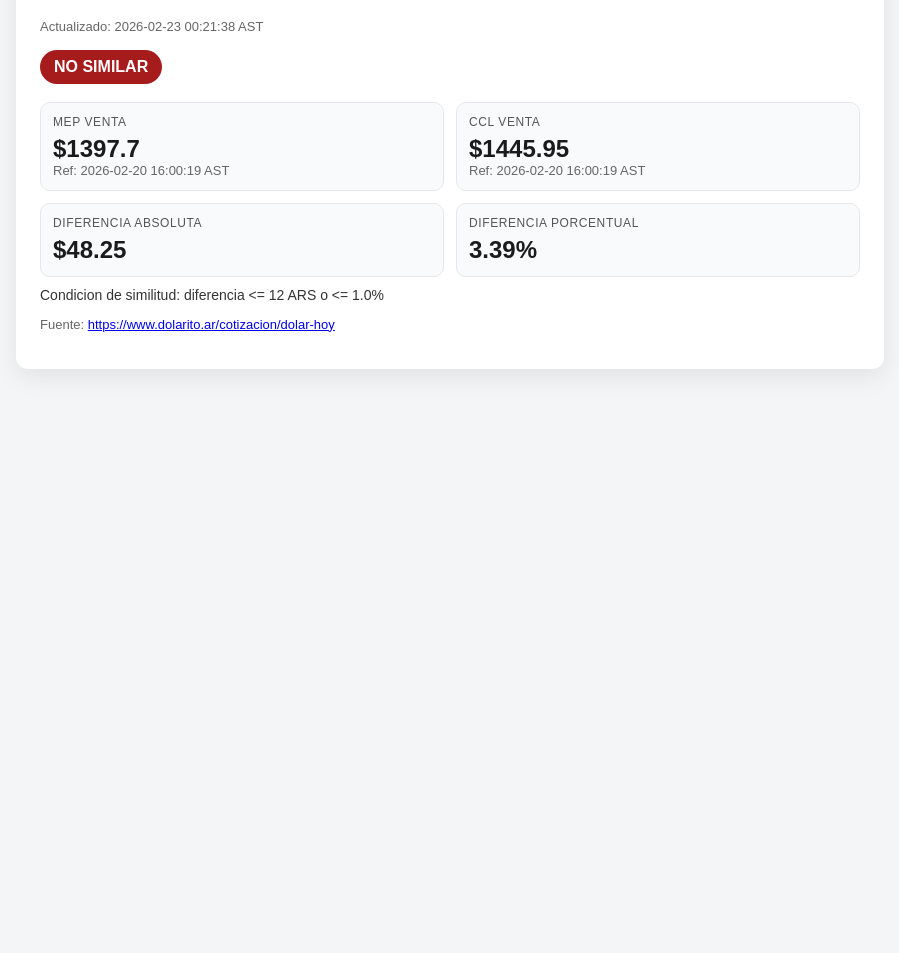
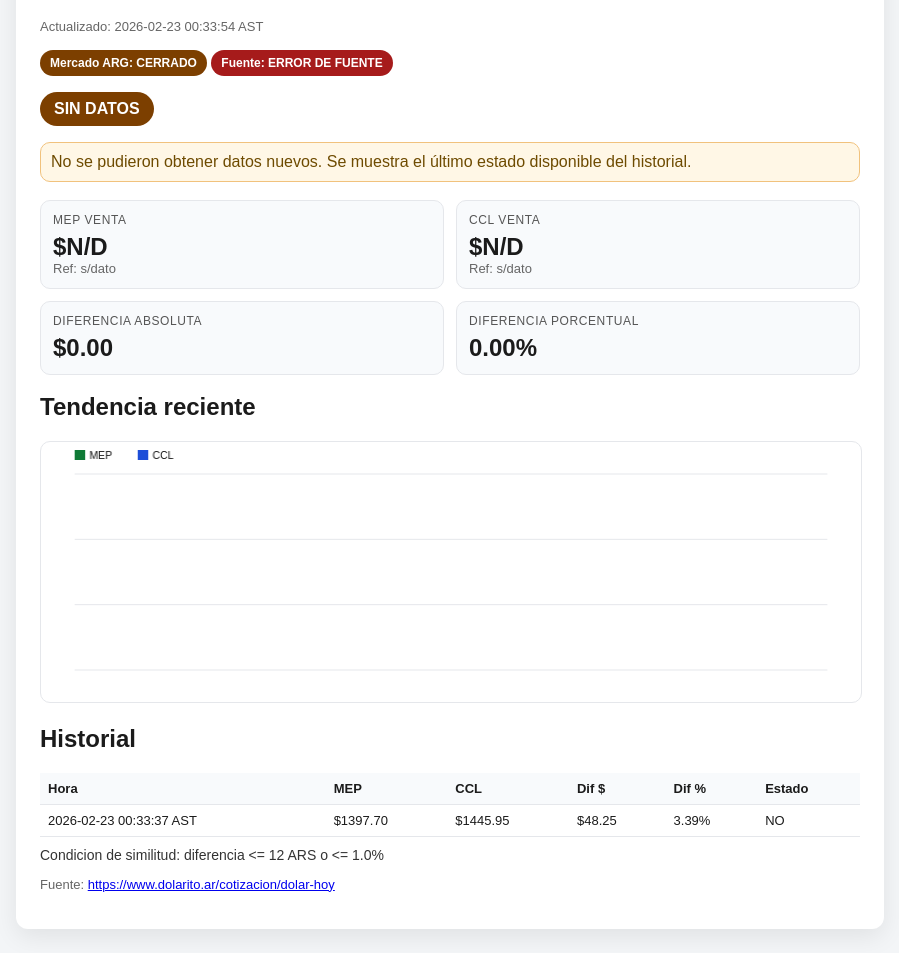
Before and after one commit to AgustinPorto/Monitor-MEPyCCL, a plain HTML site: page public/dashboard.html in a window 1280 px wide. Shown: the part 109-1062 px from the top of the page, without its empty margins (190-1089 px from the left). Before the commit the page ends 800 px from the top, so only its background shows below. Drawn offline with Linux system fonts and the light colour scheme.

Commit message:
Add history, trend chart, robust source fallback, and market status

```diff
--- a/public/dashboard.html
+++ b/public/dashboard.html
@@ -8,28 +8,99 @@
   <style>
     body{font-family:Arial,sans-serif;background:#f3f5f7;color:#1b1b1b;margin:0;padding:24px}
     .card{max-width:820px;margin:0 auto;background:#fff;border-radius:12px;box-shadow:0 8px 24px rgba(0,0,0,.08);padding:24px}
-    .status{display:inline-block;padding:8px 14px;border-radius:999px;color:#fff;font-weight:700;background:#a61b1b}
+    .status{display:inline-block;padding:8px 14px;border-radius:999px;color:#fff;font-weight:700;background:#7c3f00}
+    .chip{display:inline-block;padding:6px 10px;border-radius:999px;color:#fff;font-size:12px;font-weight:700}
     .grid{display:grid;grid-template-columns:1fr 1fr;gap:12px;margin-top:18px}
     .box{background:#f8fafc;border:1px solid #e5e7eb;border-radius:10px;padding:12px}
     .k{font-size:12px;color:#555;text-transform:uppercase;letter-spacing:.6px}
     .v{font-size:24px;font-weight:700;margin-top:6px}
     .f{font-size:14px;color:#333;margin-top:10px}
     .muted{font-size:13px;color:#666}
+    .warn{background:#fff7e6;border:1px solid #f1c27d;border-radius:10px;padding:10px;margin-top:12px;color:#6e4b00}
+    canvas{width:100%;max-width:100%;height:260px;background:#fff;border:1px solid #e5e7eb;border-radius:10px}
+    table{width:100%;border-collapse:collapse;margin-top:12px;font-size:13px}
+    th,td{border-bottom:1px solid #e5e7eb;padding:8px;text-align:left}
+    th{background:#f8fafc}
   </style>
 </head>
 <body>
   <div class="card">
     <h1>Monitor Dolar MEP vs CCL</h1>
-    <p class="muted">Actualizado: 2026-02-23 00:21:38 AST</p>
-    <p><span class="status">NO SIMILAR</span></p>
+    <p class="muted">Actualizado: 2026-02-23 00:33:54 AST</p>
+    <p><span class="chip" style="background:#7c3f00">Mercado ARG: CERRADO</span> <span class="chip" style="background:#a61b1b">Fuente: ERROR DE FUENTE</span></p>
+    <p><span class="status">SIN DATOS</span></p>
+    <div class="warn">No se pudieron obtener datos nuevos. Se muestra el último estado disponible del historial.</div>
     <div class="grid">
-      <div class="box"><div class="k">MEP venta</div><div class="v">$1397.7</div><div class="muted">Ref: 2026-02-20 16:00:19 AST</div></div>
-      <div class="box"><div class="k">CCL venta</div><div class="v">$1445.95</div><div class="muted">Ref: 2026-02-20 16:00:19 AST</div></div>
-      <div class="box"><div class="k">Diferencia absoluta</div><div class="v">$48.25</div></div>
-      <div class="box"><div class="k">Diferencia porcentual</div><div class="v">3.39%</div></div>
+      <div class="box"><div class="k">MEP venta</div><div class="v">$N/D</div><div class="muted">Ref: s/dato</div></div>
+      <div class="box"><div class="k">CCL venta</div><div class="v">$N/D</div><div class="muted">Ref: s/dato</div></div>
+      <div class="box"><div class="k">Diferencia absoluta</div><div class="v">$0.00</div></div>
+      <div class="box"><div class="k">Diferencia porcentual</div><div class="v">0.00%</div></div>
     </div>
+    <h2 style="margin-top:18px">Tendencia reciente</h2>
+    <canvas id="trendChart" width="780" height="260"></canvas>
+    <h2 style="margin-top:18px">Historial</h2>
+    <table>
+      <thead><tr><th>Hora</th><th>MEP</th><th>CCL</th><th>Dif $</th><th>Dif %</th><th>Estado</th></tr></thead>
+      <tbody id="historyRows"></tbody>
+    </table>
     <p class="f">Condicion de similitud: diferencia <= 12 ARS o <= 1.0%</p>
     <p class="muted">Fuente: <a href="https://www.dolarito.ar/cotizacion/dolar-hoy" target="_blank">https://www.dolarito.ar/cotizacion/dolar-hoy</a></p>
   </div>
+  <script>
+    const historyData = [{"epoch":1771821217,"label":"2026-02-23 00:33:37 AST","mep":1397.7,"ccl":1445.95,"abs_diff":48.25,"pct_diff":3.39,"similar":false}];
+    const rows = document.getElementById("historyRows");
+    const visible = historyData.slice(-20).reverse();
+    for (const r of visible) {
+      const tr = document.createElement("tr");
+      tr.innerHTML = "<td>" + r.label + "</td>"
+        + "<td>$" + Number(r.mep).toFixed(2) + "</td>"
+        + "<td>$" + Number(r.ccl).toFixed(2) + "</td>"
+        + "<td>$" + Number(r.abs_diff).toFixed(2) + "</td>"
+        + "<td>" + Number(r.pct_diff).toFixed(2) + "%</td>"
+        + "<td>" + (r.similar ? "SIMILAR" : "NO") + "</td>";
+      rows.appendChild(tr);
+    }
+
+    const canvas = document.getElementById("trendChart");
+    const ctx = canvas.getContext("2d");
+    const data = historyData.slice(-40);
+    if (!data.length) {
+      ctx.fillStyle = "#666";
+      ctx.font = "14px Arial";
+      ctx.fillText("Sin historial disponible", 20, 40);
+    } else {
+      const values = data.flatMap((d) => [Number(d.mep), Number(d.ccl)]);
+      const min = Math.min(...values) * 0.995;
+      const max = Math.max(...values) * 1.005;
+      const w = canvas.width;
+      const h = canvas.height;
+      const pad = 32;
+      const x = (i) => pad + (i * (w - pad * 2)) / Math.max(data.length - 1, 1);
+      const y = (v) => h - pad - ((v - min) * (h - pad * 2)) / Math.max(max - min, 1);
+
+      ctx.strokeStyle = "#e5e7eb";
+      ctx.lineWidth = 1;
+      for (let i = 0; i < 4; i++) {
+        const yy = pad + (i * (h - pad * 2)) / 3;
+        ctx.beginPath(); ctx.moveTo(pad, yy); ctx.lineTo(w - pad, yy); ctx.stroke();
+      }
+
+      const drawLine = (key, color) => {
+        ctx.strokeStyle = color;
+        ctx.lineWidth = 2;
+        ctx.beginPath();
+        data.forEach((d, i) => {
+          const px = x(i), py = y(Number(d[key]));
+          if (i === 0) ctx.moveTo(px, py); else ctx.lineTo(px, py);
+        });
+        ctx.stroke();
+      };
+      drawLine("mep", "#0f7a36");
+      drawLine("ccl", "#1d4ed8");
+
+      ctx.fillStyle = "#0f7a36"; ctx.fillRect(pad, 8, 10, 10); ctx.fillStyle = "#111"; ctx.fillText("MEP", pad + 14, 17);
+      ctx.fillStyle = "#1d4ed8"; ctx.fillRect(pad + 60, 8, 10, 10); ctx.fillStyle = "#111"; ctx.fillText("CCL", pad + 74, 17);
+    }
+  </script>
 </body>
 </html>
```
Also changed, not shown: README.md, 2 other files.
